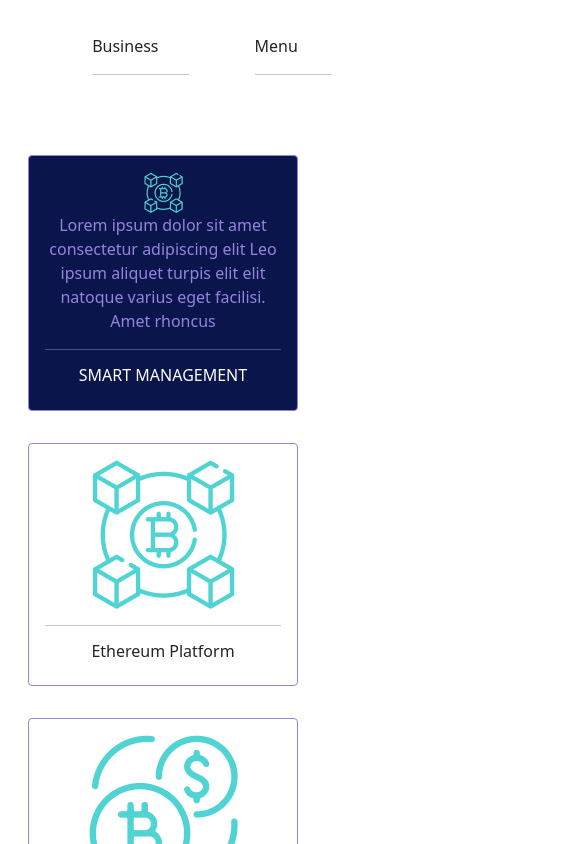
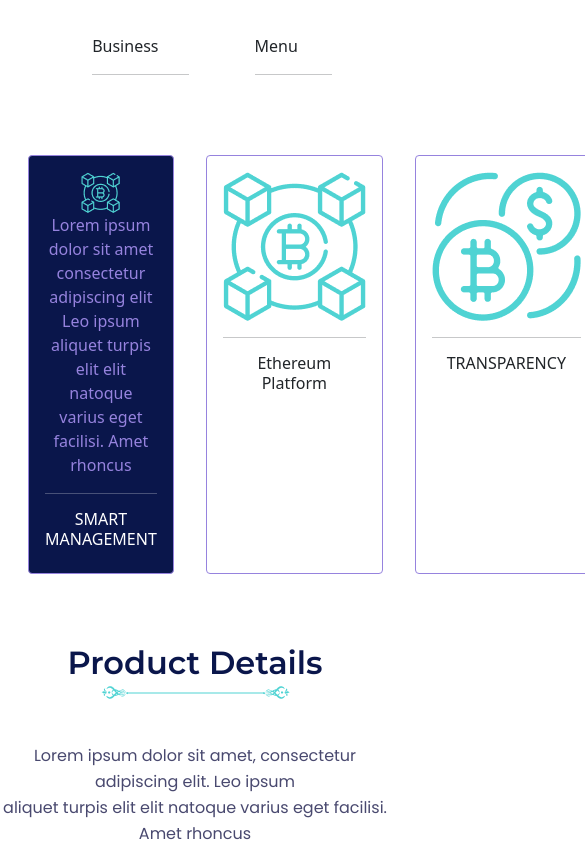
Before and after one commit to iknahar/Stoic-DAO, a React (Create React App) app: page / in a window 390 px wide. Shown: the part 3440-4284 px from the top of the page, 585 px wide, since content can reach past the window. Built offline with nearby package versions, Linux system fonts and the light colour scheme.

Commit message:
responsive

```diff
--- a/src/components/pages/Benefit/Benefit.js
+++ b/src/components/pages/Benefit/Benefit.js
@@ -29,7 +29,7 @@ const benefit = () => {
         </div>
       </div>
       <div>
-        <div className='d-flex justify-content-between flex-wrap'>
+        <div className='d-flex justify-content-between'>
           <div className="benefit-div p-3 m-3 text-center" style={{backgroundColor:'#0A164B',color:'white'}}>
             <img src={require('../../asset/Vector (1).png')} alt='' />
             <p style={{color:'#9683DE'}}>
--- a/src/components/pages/Prices/Prices.js
+++ b/src/components/pages/Prices/Prices.js
@@ -238,7 +238,7 @@ const Prices = () => {
 
       {/* ---------Cards---------------- */}
 
-      <div className="d-flex justify-content-between my-5 flex-wrap">
+      <div className="d-flex justify-content-between my-5">
         {/* ---------Bitcoin Card---------------- */}
 
         <div className="benefit-div p-3 m-3 text-center">
--- a/src/components/pages/Trending/Trending.js
+++ b/src/components/pages/Trending/Trending.js
@@ -15,7 +15,7 @@ const Trending = () => {
       </p>
       <Container>
       <div className='trendImage my-5'>
-          <Image src={require('../../asset/chart.png')} alt='' className='w-75'/>
+          <Image src={require('../../asset/chart.png')} alt='' className='w-100'/>
       </div>
       </Container>
     </div>
```
